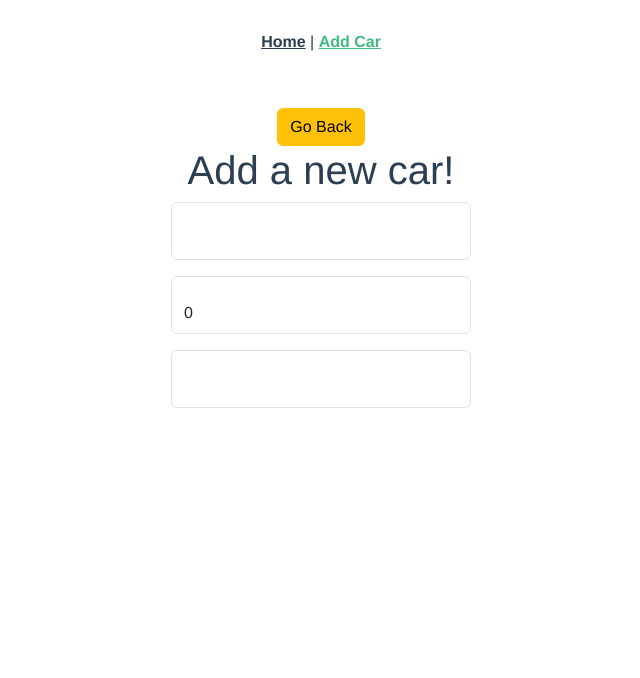
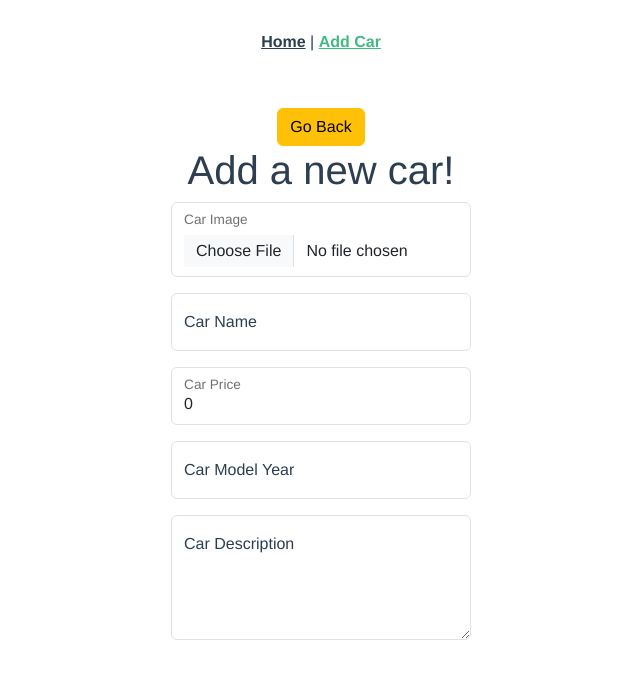
Before and after one commit to cyrilmuchemi/car-shop-dashboard, a Vue app: page /addnewcar in a window 1280 px wide. Shown: the top 678 px of the page, without its empty margins (319-959 px from the left). Built offline with nearby package versions, Linux system fonts and the light colour scheme.

Commit message:
Append new form inputs

```diff
--- a/src/views/AddNewCar.vue
+++ b/src/views/AddNewCar.vue
@@ -11,6 +11,9 @@ const carPriceMsg = ref("");
 const carModelYear = ref("");
 const carModelYearErr = ref(false);
 const carModelYearMsg = ref("");
+const carImage = ref(null);
+const carImageErr = ref(false);
+const carImageMSg = ref("");
 const goBack = () => {
   router.push({ name: "home" });
 };
@@ -41,6 +44,15 @@ const validateCarYear = () => {
     carModelYearMsg.value = "";
   }
 };
+const validateCarImage = () => {
+  if (!carImage.value) {
+    carImageErr.value = true;
+    carImageMSg.value = "Enter Car Imager";
+  } else {
+    carImageErr.value = false;
+    carImageMSg.value = "";
+  }
+};
 </script>
 
 <template>
@@ -50,6 +62,27 @@ const validateCarYear = () => {
     <h1>Add a new car!</h1>
     <div>
       <form method="post" action="#" enctype="multipart/form-data">
+        <div class="row g-3 align-items-center mb-3">
+          <div class="col-auto d-block mx-auto">
+            <div
+              class="form-floating"
+              :class="{ 'form-data-error': carImageErr }"
+            >
+              <input
+                type="file"
+                id="carShopImage"
+                placeholder="Car Image"
+                class="form-control w300 customFileField"
+                ref="carImage"
+                @input="validateCarImage"
+              />
+              <label for="carShopImage">Car Image</label>
+              <span class="error-feedback" v-if="carImageErr">
+                {{ carImageMSg }}
+              </span>
+            </div>
+          </div>
+        </div>
         <div class="row g-3 align-items-center mb-3">
           <div class="col-auto d-block mx-auto">
             <div
@@ -64,7 +97,7 @@ const validateCarYear = () => {
                 v-model.trim="carName"
                 @input="validateCarName"
               />
-              <label for="carShopName"></label>
+              <label for="carShopName">Car Name</label>
               <span class="error-feedback" v-if="carNameErr">
                 {{ carNameMsg }}
               </span>
@@ -85,7 +118,7 @@ const validateCarYear = () => {
                 v-model.trim="carPrice"
                 @input="validateCarPrice"
               />
-              <label for="carPrice"></label>
+              <label for="carPrice">Car Price</label>
               <span class="error-feedback" v-if="carPriceErr">
                 {{ carPriceMsg }}
               </span>
@@ -106,9 +139,29 @@ const validateCarYear = () => {
                 v-model.trim="carModelYear"
                 @input="validateCarYear"
               />
-              <label for="carPrice"></label>
+              <label for="carPrice">Car Model Year</label>
               <span class="error-feedback" v-if="carModelYearErr">
                 {{ carModelYearMsg }}
+              </span>
+            </div>
+          </div>
+        </div>
+        <div class="row g-3 align-items-center mb-3">
+          <div class="col-auto d-block mx-auto">
+            <div
+              class="form-floating"
+              :class="{ 'form-data-error': carDescriptionErr }"
+            >
+              <textarea
+                id="carShopDescription"
+                placeholder="Car Description"
+                class="form-control w300 h125"
+                v-model.trim="carDescription"
+              >
+              </textarea>
+              <label for="carShopDescription">Car Description</label>
+              <span class="error-feedback" v-if="carDescriptionErr">
+                {{ carDescriptionMsg }}
               </span>
             </div>
           </div>
@@ -122,6 +175,9 @@ const validateCarYear = () => {
 .w300 {
   width: 300px !important;
 }
+.h125 {
+  height: 125px;
+}
 .form-data-error input,
 .form-data-error textarea {
   color: rgb(218, 28, 28) !important;
@@ -129,4 +185,11 @@ const validateCarYear = () => {
 .error-feedback {
   padding-left: 3px;
 }
+
+.customFileField {
+  padding-left: 24px !important;
+  padding-top: 38px !important;
+  padding-bottom: 10px !important;
+  height: 75px !important;
+}
 </style>
```
